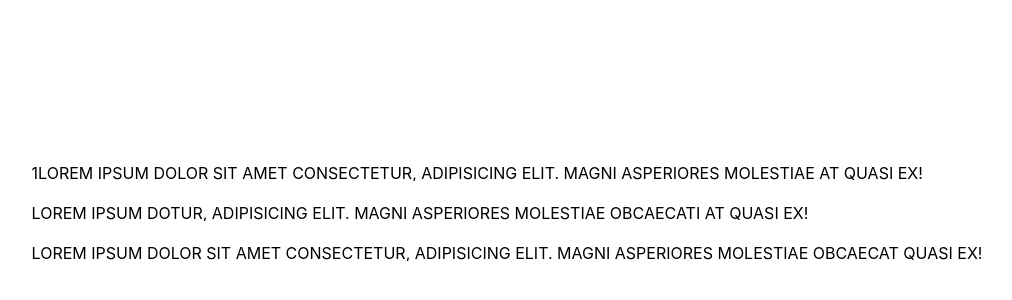
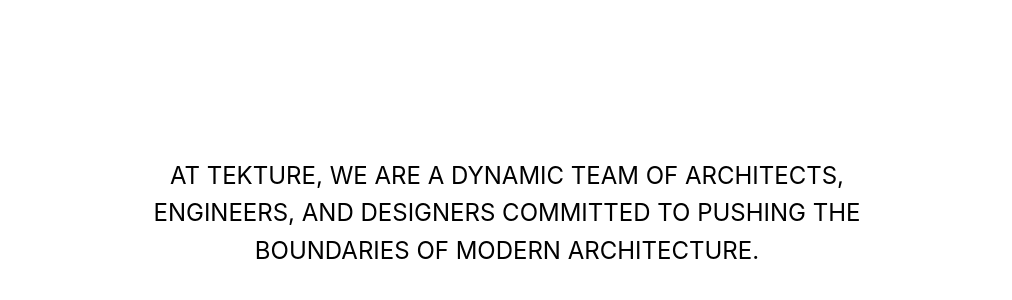
Before and after one commit to ccadran/tekture, a Nuxt app: page / in a window 1280 px wide. Shown: the part 987-1287 px from the top of the page, without its empty margins (133-1145 px from the left). Built offline with nearby package versions, Linux system fonts and the light colour scheme.

Commit message:
feat(manifest): add styles & content

```diff
--- a/assets/styles/index.scss
+++ b/assets/styles/index.scss
@@ -7,6 +7,7 @@ body {
   font-size: 16px;
   font-weight: 400;
   text-transform: uppercase;
+  overflow-x: hidden;
 }
 
 h2 {
--- a/components/home/Manifest.vue
+++ b/components/home/Manifest.vue
@@ -18,14 +18,16 @@ onMounted(() => {
     paused: true,
     scrollTrigger: {
       trigger: '.manifest',
-      start: 'top top-=75%',
-      end: 'top top-=75%',
+      start: 'top top-=65%',
+      end: 'top top-=65%',
       toggleActions: 'play none reverse none',
       markers: true,
     },
   })
 
-  manifestTl.to(sentences1, { y: -20, opacity: 0 }).to(sentences2, { y: 0, opacity: 1 }, 0)
+  manifestTl
+    .to(sentences1, { y: -20, opacity: 0, ease: 'power1.out', duration: 0.5 })
+    .to(sentences2, { y: 0, opacity: 1, ease: 'power1.out', duration: 0.5 }, 0)
 })
 </script>
 
@@ -34,24 +36,24 @@ onMounted(() => {
     <div class="manifest-container">
       <div class="manifest-content" ref="manifestContent1">
         <div class="sentence">
-          <p class="inner">1Lorem ipsum dolor sit amet consectetur, adipisicing elit. Magni asperiores molestiae at quasi ex!</p>
+          <p class="inner">At Tekture, we are a dynamic team of architects,</p>
         </div>
         <div class="sentence">
-          <p class="inner">Lorem ipsum dotur, adipisicing elit. Magni asperiores molestiae obcaecati at quasi ex!</p>
+          <p class="inner">engineers, and designers committed to pushing the</p>
         </div>
         <div class="sentence">
-          <p class="inner">Lorem ipsum dolor sit amet consectetur, adipisicing elit. Magni asperiores molestiae obcaecat quasi ex!</p>
+          <p class="inner">boundaries of modern architecture.</p>
         </div>
       </div>
       <div class="manifest-content" ref="manifestContent2">
         <div class="sentence">
-          <p class="inner">Lorem ipsum sit amet consectetur, adipisicing elit. Magni asperiores molestiae obcaecati at quasi ex!</p>
+          <p class="inner">Our focus is on creating innovative, sustainable designs that</p>
         </div>
         <div class="sentence">
-          <p class="inner">Lorem ipsum dolor sit amet consectetur, adipisicing elit. Magni asperiores molestiae obcaecati quasi ex!</p>
+          <p class="inner">blend striking aesthetics with eco-friendly solutions, ensuring</p>
         </div>
         <div class="sentence">
-          <p class="inner">Lorem ipsum dolor , adipisicing elit. Magni asperiores molestiae obcaecati at quasi ex!</p>
+          <p class="inner">everye</p>
         </div>
       </div>
     </div>
@@ -74,9 +76,14 @@ onMounted(() => {
       position: absolute;
       display: flex;
       flex-direction: column;
-      gap: 24px;
+      gap: 6px;
       > .sentence {
         overflow: hidden;
+        > .inner {
+          font-size: 24px;
+          text-align: center;
+          line-height: 130%;
+        }
       }
     }
   }
```
